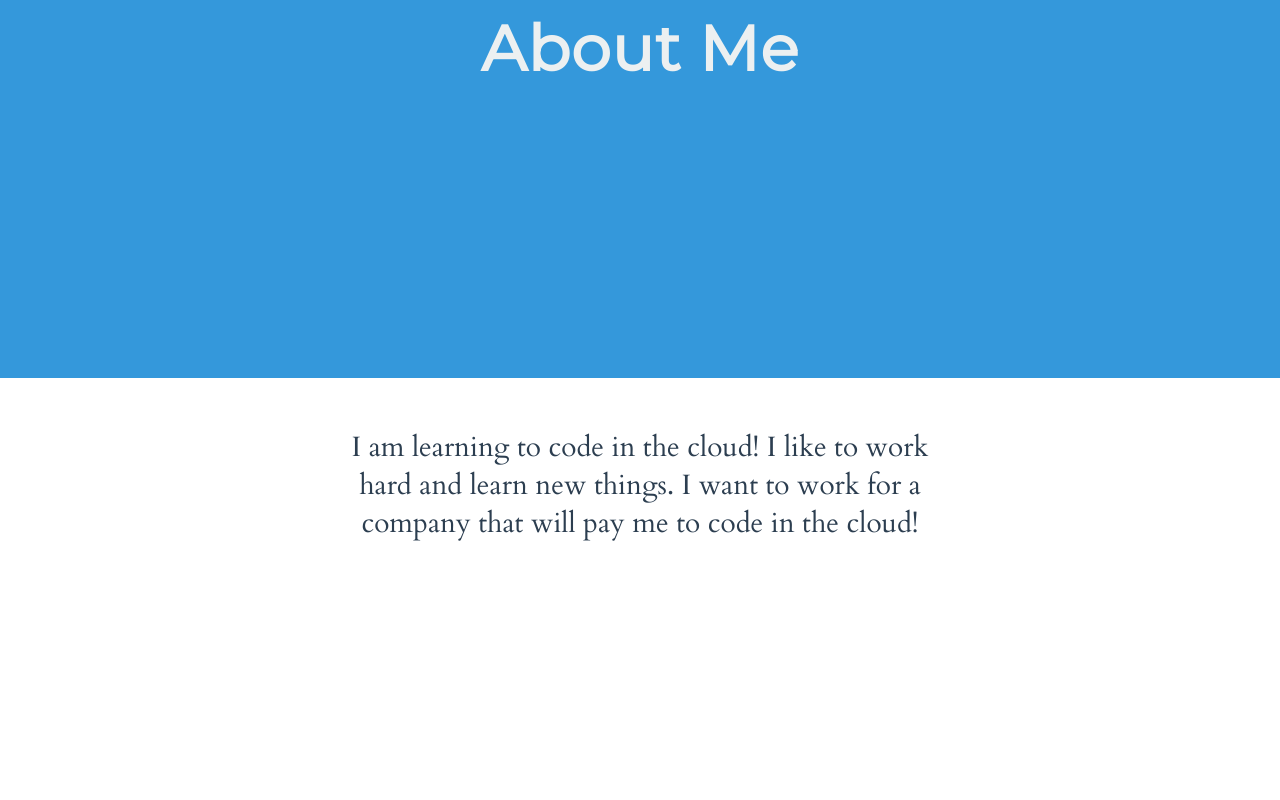
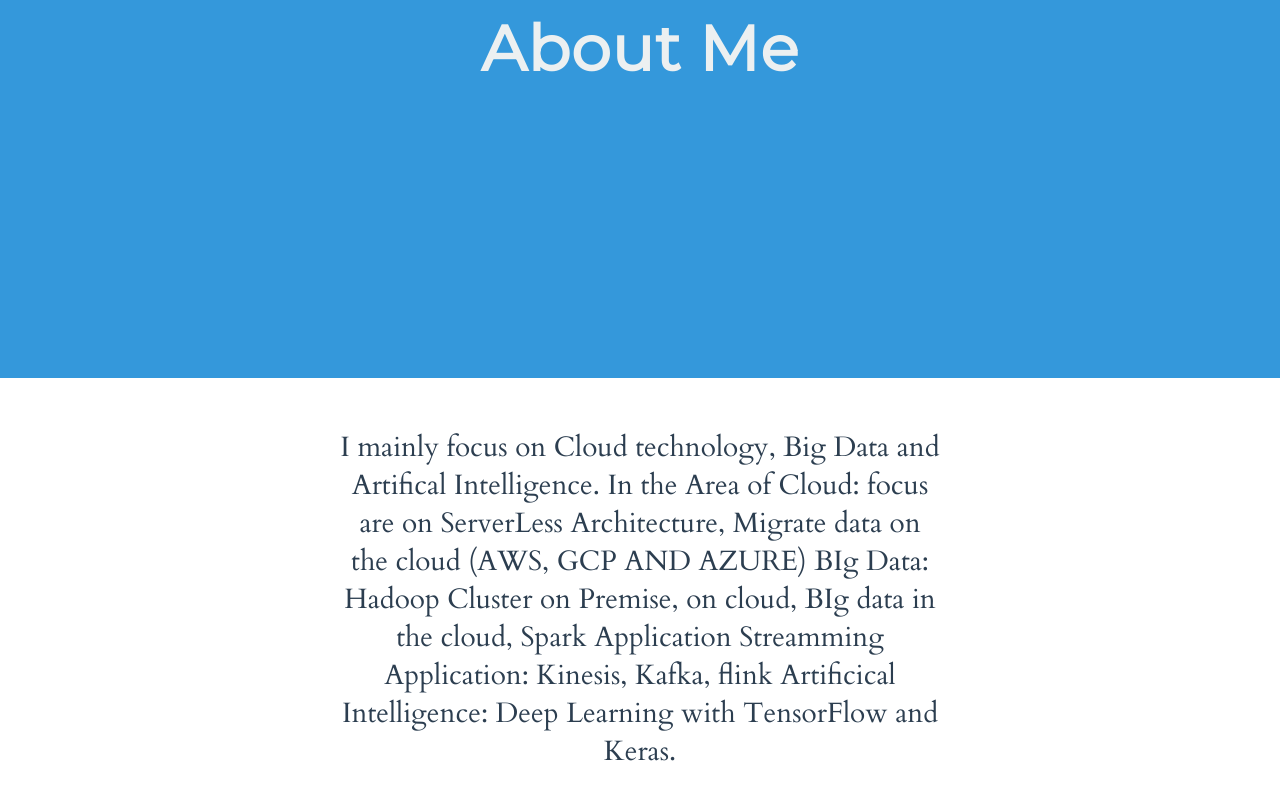
Before and after one commit to marlingod/portfolio-serverles, a plain HTML site: page index.html in a window 1280 px wide. Shown: the part 1730-2530 px from the top of the page. Drawn offline with Linux system fonts and the light colour scheme.

Commit message:
updating the index with my speciliality

```diff
--- a/index.html
+++ b/index.html
@@ -116,8 +116,11 @@
 
     <section class="section section--alignCentered section--description">
       <p class="color--darkgrey section__description">
-        I am learning to code in the cloud! I like to work hard and learn new things.
-        I want to work for a company that will pay me to code in the cloud!
+        I mainly focus on Cloud technology, Big Data and Artifical Intelligence.
+        In the Area of Cloud: focus are on ServerLess Architecture, Migrate data on the cloud (AWS, GCP AND AZURE)
+        BIg Data: Hadoop Cluster on Premise, on cloud, BIg data in the cloud, Spark Application
+        Streamming Application: Kinesis, Kafka, flink
+        Artificical Intelligence: Deep Learning with TensorFlow and Keras.
       </p>
 
     <div class="background--skyBlue modal--closed">
```
